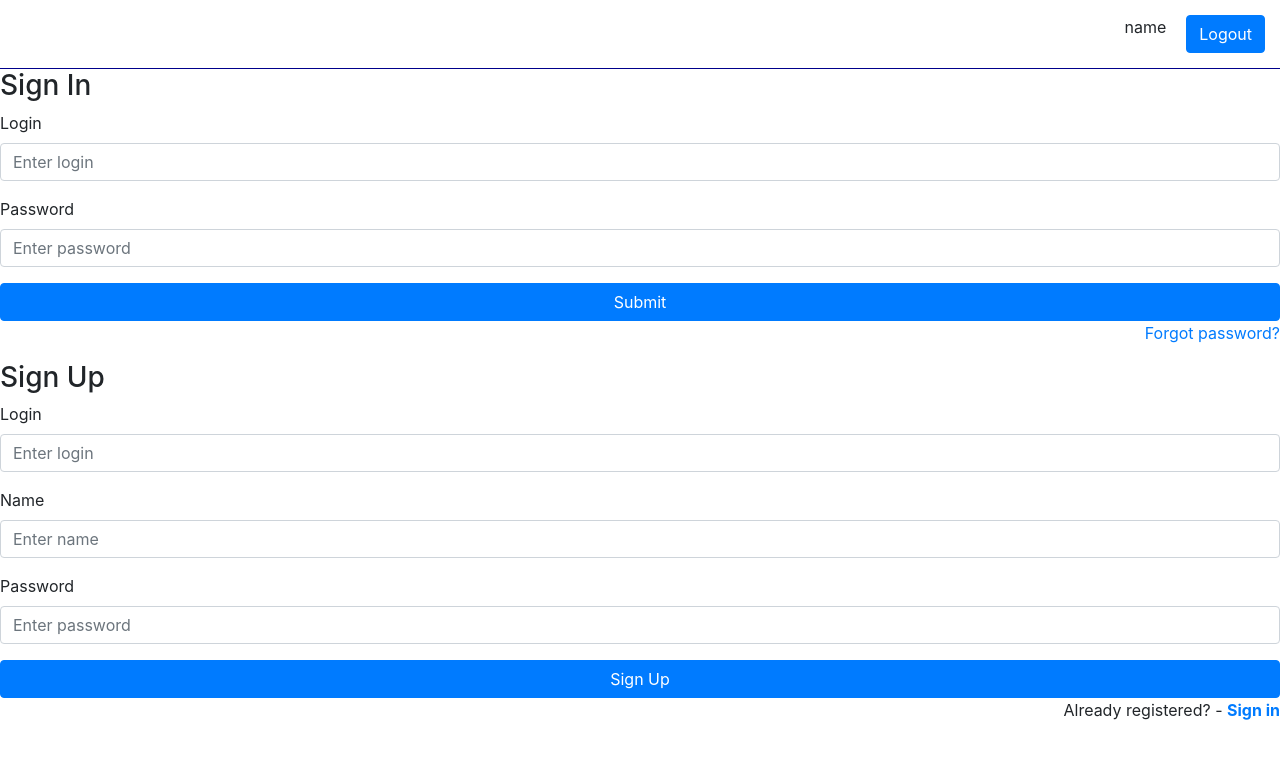
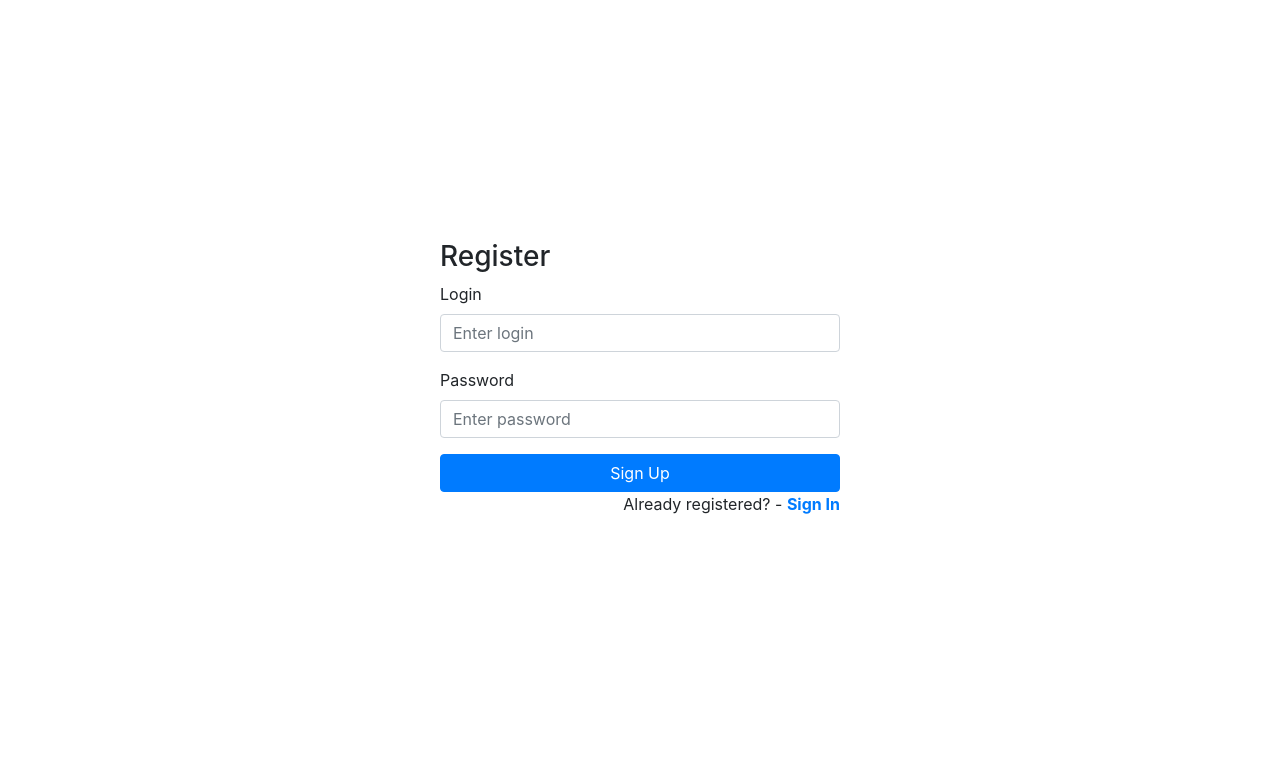
Before and after one commit to empireV/ManagerApp, a React (Create React App) app in the folder client/manager-app/: page / in a window 1280 px wide. Shown: the top 758 px of the page. Built offline with nearby package versions, Linux system fonts and the light colour scheme.

Commit message:
done register ?

```diff
--- a/client/manager-app/package.json
+++ b/client/manager-app/package.json
@@ -6,6 +6,7 @@
     "@testing-library/jest-dom": "^4.2.4",
     "@testing-library/react": "^9.5.0",
     "@testing-library/user-event": "^7.2.1",
+    "axios": "^0.19.2",
     "bootstrap": "^4.5.0",
     "node-sass": "^4.14.1",
     "react": "^16.13.1",
--- a/client/manager-app/src/app/App.js
+++ b/client/manager-app/src/app/App.js
@@ -9,15 +9,14 @@ import {
     Redirect
 } from 'react-router-dom';
 import {Header} from "../header/Header";
-import {Login} from "../login/Login";
-import {Register} from "../register/Register";
-
+import {Login} from "../sign/Login";
+import {Register} from "../sign/Register";
 
 function App() {
   return (
     <div className="App">
-      <Header/>
-      <Login/>
+      {/*<Header/>*/}
+      {/*<Login/>*/}
       <Register/>
     </div>
   );
--- a/client/manager-app/src/app/App.scss
+++ b/client/manager-app/src/app/App.scss
@@ -0,0 +1,4 @@
+.App {
+  height: 100%;
+  width: 100%;
+}
--- a/client/manager-app/src/login/Login.js
+++ /dev/null
@@ -1,29 +0,0 @@
-import React, { Component } from "react";
-
-export class Login extends Component {
-    render() {
-        return (
-            <form>
-                <h3>Sign In</h3>
-                <div className="form-group">
-                    <label>Login</label>
-                    <input type="text" className="form-control" placeholder="Enter login" />
-                </div>
-                <div className="form-group">
-                    <label>Password</label>
-                    <input type="password" className="form-control" placeholder="Enter password" />
-                </div>
-                {/*<div className="form-group">*/}
-                {/*    <div className="custom-control custom-checkbox">*/}
-                {/*        <input type="checkbox" className="custom-control-input" id="remember" />*/}
-                {/*        <label className="custom-control-label">Remember me</label>*/}
-                {/*    </div>*/}
-                {/*</div>*/}
-                <button type="submit" className="btn btn-primary btn-block">Submit</button>
-                <p className="forgot-password text-right">
-                    <a href="#">Forgot password?</a>
-                </p>
-            </form>
-        );
-    }
-}
--- a/client/manager-app/src/register/Register.js
+++ /dev/null
@@ -1,27 +0,0 @@
-import React, { Component } from "react";
-
-export class Register extends Component {
-    render() {
-        return (
-            <form>
-                <h3>Sign Up</h3>
-                <div className="form-group">
-                    <label>Login</label>
-                    <input type="text" className="form-control" placeholder="Enter login" />
-                </div>
-                <div className="form-group">
-                    <label>Name</label>
-                    <input type="text" className="form-control" placeholder="Enter name" />
-                </div>
-                <div className="form-group">
-                    <label>Password</label>
-                    <input type="password" className="form-control" placeholder="Enter password" />
-                </div>
-                <button type="submit" className="btn btn-primary btn-block">Sign Up</button>
-                <p className="forgot-password text-right">
-                     Already registered? - <a href="#"><b>Sign in</b></a>
-                </p>
-            </form>
-        );
-    }
-}
--- /dev/null
+++ b/client/manager-app/src/sign/Login.js
@@ -0,0 +1,32 @@
+import React, { Component } from "react";
+import './Wrap.scss'
+
+export class Login extends Component {
+    render() {
+        return (
+            <div className='wrapper'>
+                <form>
+                    <h3>Login</h3>
+                    <div className="form-group">
+                        <label>Login</label>
+                        <input type="text" className="form-control" placeholder="Enter login" />
+                    </div>
+                    <div className="form-group">
+                        <label>Password</label>
+                        <input type="password" className="form-control" placeholder="Enter password" />
+                    </div>
+                    {/*<div className="form-group">*/}
+                    {/*    <div className="custom-control custom-checkbox">*/}
+                    {/*        <input type="checkbox" className="custom-control-input" id="remember" />*/}
+                    {/*        <label className="custom-control-label">Remember me</label>*/}
+                    {/*    </div>*/}
+                    {/*</div>*/}
+                    <button type="button" className="btn btn-primary btn-block">Sign In</button>
+                    <p className="forgot-password text-right">
+                        <a href="#">Forgot password?</a>
+                    </p>
+                </form>
+            </div>
+        );
+    }
+}
--- /dev/null
+++ b/client/manager-app/src/sign/Register.js
@@ -0,0 +1,45 @@
+import React, { Component } from "react";
+import axios from 'axios';
+import './Wrap.scss'
+
+export class Register extends Component {
+    constructor(props) {
+        super(props);
+        this.state = {
+            name: null,
+            pass: null
+        }
+    }
+    submit = () => {
+        const name = document.getElementById('login').value
+        const pass = document.getElementById('password').value
+        axios.post('http://localhost:8081/users/signup', { name:name, password:pass})
+            .then(res => {
+                console.log(res);
+            })
+            .catch(reason => {
+                console.log('ERROR')
+            })
+    }
+    render() {
+        return (
+            <div className='wrapper'>
+                <form>
+                    <h3>Register</h3>
+                    <div className="form-group">
+                        <label>Login</label>
+                        <input type="text" id='login' className="form-control" placeholder="Enter login" />
+                    </div>
+                    <div className="form-group">
+                        <label>Password</label>
+                        <input type="password" id='password' className="form-control" placeholder="Enter password" />
+                    </div>
+                    <button type="button" className="btn btn-primary btn-block" onClick={this.submit}>Sign Up</button>
+                    <p className="forgot-password text-right">
+                         Already registered? - <a href="#"><b>Sign In</b></a>
+                    </p>
+                </form>
+            </div>
+        );
+    }
+}
--- /dev/null
+++ b/client/manager-app/src/sign/Wrap.scss
@@ -0,0 +1,5 @@
+.wrapper {
+  height: 100%;
+  margin: 30vh auto;
+  max-width: 400px;
+}
```
Also changed, not shown: client/manager-app/src/login/Login.scss (deleted), client/manager-app/src/register/Register.scss (deleted), 1 other file (tests, documents, lock files or other folders).
